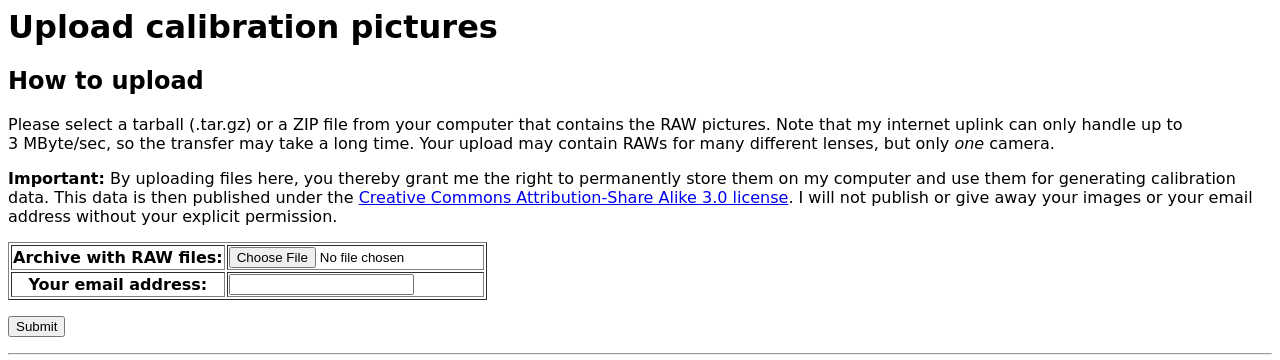
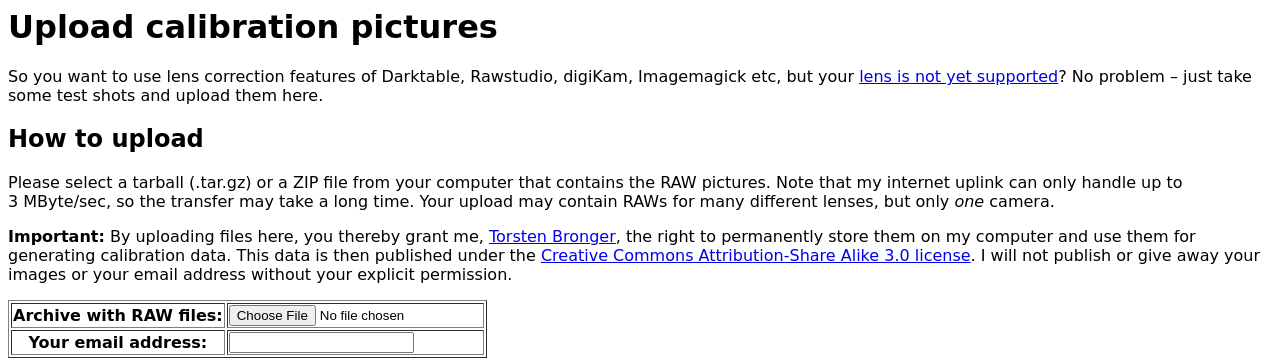
Before and after one commit to lensfun/lensfun, a Django app: page / in a window 1280 px wide. Shown: the top 360 px of the page. Run offline with Django 3.2, Linux system fonts and the light colour scheme; parts of the project's set-up code (start-up, migrations or seed data) failed here and were passed over.

Commit message:
First working version.

```diff
--- a/calibration/templates/calibration/pending.html
+++ b/calibration/templates/calibration/pending.html
@@ -5,7 +5,7 @@
 
 <p>Your upload is now being processed.  This may take a couple of minutes.  If
 something wents wrong, you get an email.
-Otherwise, <a href="bronger@physik.rwth-aachen.de">Torsten Bronger</a> will
+Otherwise, <a href="mailto:bronger@physik.rwth-aachen.de">Torsten Bronger</a> will
 contact you as soon as he has analysed the pictures.</p>
 
 <p>Thank you for your upload!</p>
--- a/calibration/templates/calibration/success.html
+++ b/calibration/templates/calibration/success.html
@@ -4,6 +4,6 @@
 <h1>Success!</h1>
 
 <p>Your upload has been successfully processed (i.e., unpacked and
-EXIF-tagged).  <a href="bronger@physik.rwth-aachen.de">Torsten Bronger</a> will
+EXIF-tagged).  <a href="mailto:bronger@physik.rwth-aachen.de">Torsten Bronger</a> will
 contact you as soon as he has analysed the pictures.</p>
 {% endblock %}
--- a/calibration/templates/calibration/upload.html
+++ b/calibration/templates/calibration/upload.html
@@ -3,6 +3,10 @@
 {% block content %}
 <h1>Upload calibration pictures</h1>
 
+<p>So you want to use lens correction features of Darktable, Rawstudio,
+digiKam, Imagemagick etc, but your <a href="/lensfun_coverage.html">lens is not
+yet supported</a>?  No problem – just take some test shots and upload
+them here.</p>
 
 <h2>How to upload</h2>
 
@@ -11,10 +15,10 @@ contains the RAW pictures.  Note that my internet uplink can only handle up to
 3 MByte/sec, so the transfer may take a long time.  Your upload may contain
 RAWs for many different lenses, but only <em>one</em> camera.</p>
 
-<p><strong>Important:</strong> By uploading files here, you thereby grant me
-  the right to permanently store them on my computer and use them for generating
-  calibration data.  This data is then published
- under the
+<p><strong>Important:</strong> By uploading files here, you thereby grant
+me, <a href="mailto:bronger@physik.rwth-aachen.de">Torsten Bronger</a>, the
+right to permanently store them on my computer and use them for generating
+calibration data.  This data is then published under the
   <a href="http://creativecommons.org/licenses/by-sa/3.0/">Creative Commons
 Attribution-Share Alike 3.0 license</a>.  I will not publish or give away your
 images or your email address without your explicit permission.</p>
@@ -30,11 +34,18 @@ images or your email address without your explicit permission.</p>
 
 <img style="float: left; margin-right: 1em" src="/lens_calibration_tutorial/hugin_half.png"/>
 
+<h2>What happens after the upload?</h2>
+
+I will send you an email with the calibration data, together with instruction
+for how to install them locally.  At the same time, I will send this data to
+the LensFun project.  Please give me time for this.  I hope to process every
+request within 48 hours but keep in mind that I have to do it partly manually.
+
 <h2>How should test shots look like?</h2>
 
 <p>Test shots need to be taken at a distance of at least 3 metres.  The
 pictures must contain one straight line, running from one end of the picture to
-the other, close to the top border of the picture.  Ideally, it contains a
+the other, very close to the long border of the picture.  Ideally, it contains a
 second straight line 1/3 of the image height from the top.</p>
 
 <p>The picture on the left is a good example.  The numbered marks follow the
@@ -63,25 +74,16 @@ calibration tutorial</a>.</p>
 <h2>About EXIF data …</h2>
 
 <p>I need to know lens model, focal length, and aperture for each shot.
-Mostly, this is already included in the RAW.  But sometimes, it isn’t.  Or the
-lens data is incorrect because you used a converter etc.  In these cases, you
-may include the data into the file name.  For example, you may rename a raw
-file to</p>
+Mostly, this is already included in the RAW.  In case it isn’t, you will be
+pointed to a web page where you can add any missing data.</p>
+
+<p>However, if the EXIF data in some files is plain wrong (for example, you
+used a fisheye converter), it is necessary that you rename such files.  For
+example, you may rename to</p>
 
 <pre>    Canon_EF_24-70mm_f__2.8L_USM--35mm--2.8.CR2</pre>
 
 <p>In the lens name, a single underscore “_” represents a space “ ”, and double
 underscore “__” represents a slash “/”.</p>
 
-<p>This is, however, only absolutely required if the EXIF data is plain wrong
-(converters etc).  Otherwise, you will be pointed to a web page where you can
-add any missing data.</p>
-
-<h2>What happens after the upload?</h2>
-
-I will send you an email with the calibration data, together with instruction
-for how to install them locally.  At the same time, I will send this data to
-the LensFun project.  Please give me time for this.  I hope to process every
-request within 48 hours but keep in mind that I have to do it partly manually.
-
 {% endblock %}
--- a/process_upload.py
+++ b/process_upload.py
@@ -68,6 +68,8 @@ extension = os.path.splitext(filepath)[1].lower()
 try:
     if extension == ".gz":
         subprocess.check_call(["tar", "--directory", directory, "-xzf", filepath])
+    elif extension == ".bz2":
+        subprocess.check_call(["tar", "--directory", directory, "-xjf", filepath])
     elif extension == ".zip":
         subprocess.check_call(["unzip", filepath, "-d", directory])
 except subprocess.CalledProcessError:
```
Also changed, not shown: calibration/templates/calibration/error.html (added, +13 -0 lines), calibration/static/calibration/images/good_test_picture.jpg (added).
